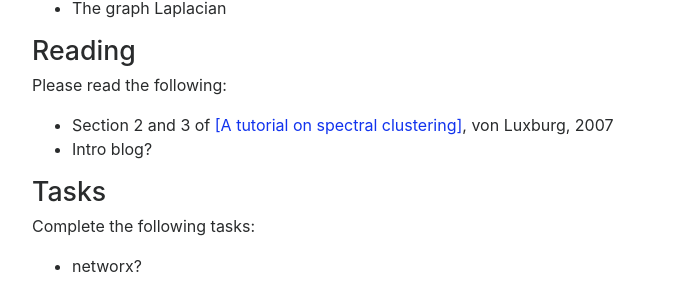
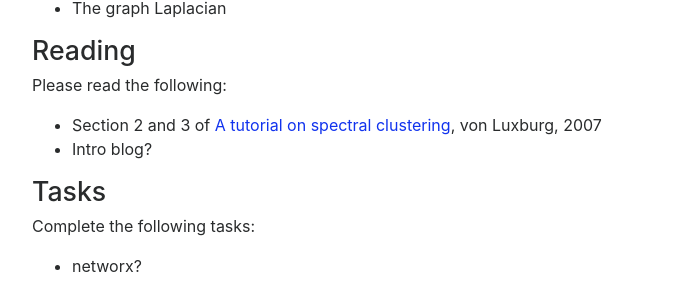
Before and after one commit to gmishne/capstone-graph-analysis, a Jekyll site: the page built from weeks/01-Introduction.md, in a window 1280 px wide. Shown: the part 303-598 px from the top of the page, without its empty margins (243-941 px from the left). Built offline with Jekyll 4.4.1, drawn with Linux system fonts in a browser that asks for light colours; nearby versions of some CDN libraries.

Commit message:
initial commit

```diff
--- a/weeks/01-Introduction.md
+++ b/weeks/01-Introduction.md
@@ -16,7 +16,7 @@ This week's assignments will guide you through the following topics:
 ## Reading
 
 Please read the following:
-- Section 2 and 3 of  [[A tutorial on spectral clustering]](https://link.springer.com/article/10.1007/s11222-007-9033-z), von Luxburg, 2007
+- Section 2 and 3 of  [A tutorial on spectral clustering](https://link.springer.com/article/10.1007/s11222-007-9033-z), von Luxburg, 2007
 - Intro blog?
 
 
```
